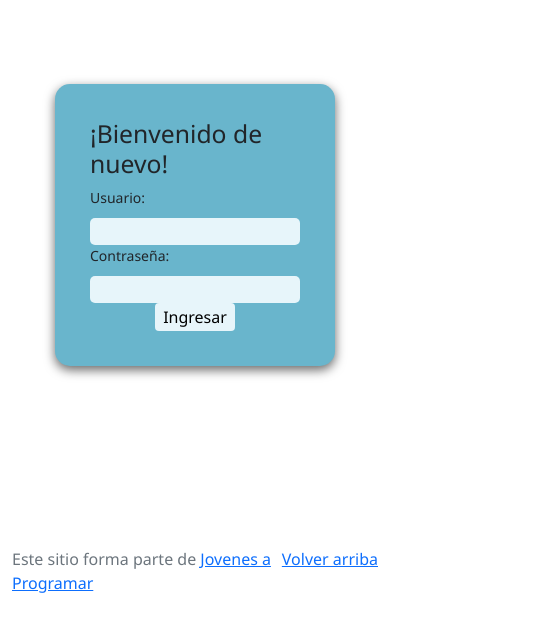
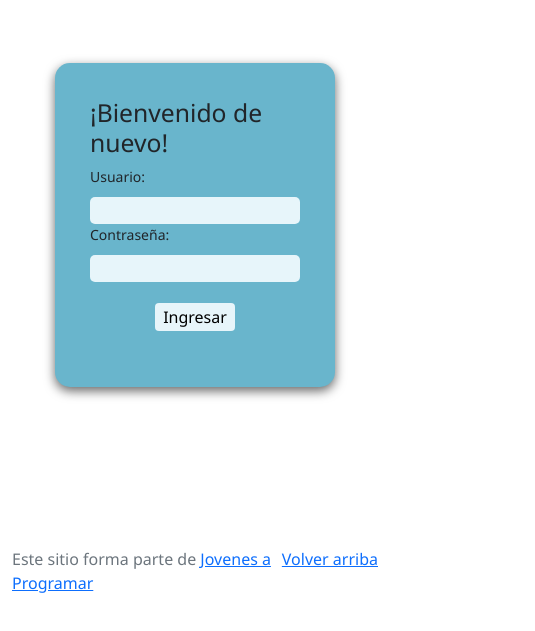
Before and after one commit to cataardanz/workspace-inicial, a plain HTML site: page login.html in a window 390 px wide. Shown: the part 197-828 px from the top of the page, 535 px wide, since content can reach past the window. Drawn offline with Linux system fonts and the light colour scheme.

Commit message:
login responsive

```diff
--- a/css/login.css
+++ b/css/login.css
@@ -12,14 +12,33 @@ body {
     background-repeat: no-repeat; /* Evita que la imagen se repita */
 }
 
+main {
+    display: flex;
+    justify-content: center;
+    align-items: center;
+    width: 100%;
+    height: 100%;
+    padding: 20px;
+}
 
+
+form {
+    display: flex;
+    justify-content: center;
+    align-items: ceter;
+    flex-direction: column;
+    width: 100%;
+    max-width: 400px;
+    margin: 0 auto;
+}
 .login {
     display: flex;
     align-self: center;
     align-items: center;
     flex-direction: column;
+    padding: 35px;
     min-height: 280px;
-    padding: 35px;
+    max-width: 400px;
     min-width: 280px;
     margin: 100px 200px;
     background-color: #69B5CC;
@@ -46,7 +65,7 @@ button {
     align-items: center;
     flex-direction: column;
     padding: 2px 8px;
-    margin: auto;
+    margin: 10%;
     border: none;
     border-radius: 4px;
     background-color: #E7F5FA;
```
